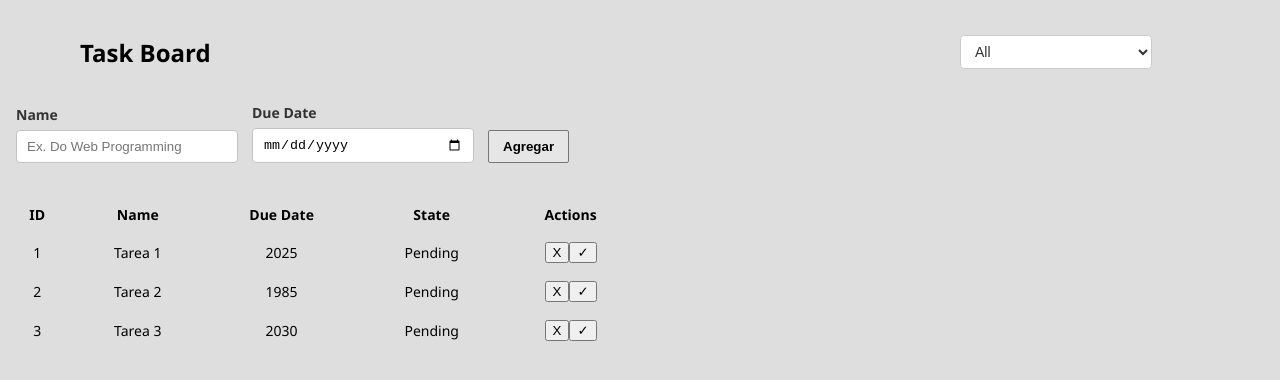
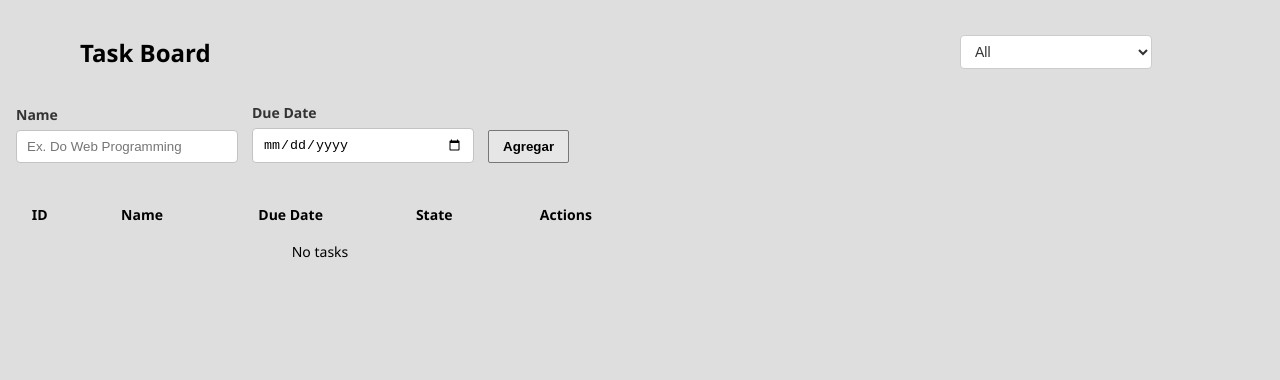
Before and after one commit to alejandrocald13/progra-web-25, a React (Vite) app: page / in a window 1280 px wide. Shown: the top 380 px of the page. Built offline with nearby package versions, Linux system fonts and the light colour scheme.

Commit message:
feat(storage): add save and load tasks from localStorage

```diff
--- a/src/App.jsx
+++ b/src/App.jsx
@@ -5,11 +5,12 @@ import Form from './Form'
 import Task from './Task'
 
 function App() {
-  const [tasks, setTasks] = useState([
-    Task.create(1, 'Tarea 1', '2025'),
-    Task.create(2, 'Tarea 2', '1985'),
-    Task.create(3, 'Tarea 3', '2030'),
-  ])
+  const [tasks, setTasks] = useState(() => {
+    const raw = localStorage.getItem('tasks')
+    if (!raw) return []
+    const parsed = JSON.parse(raw)
+    return parsed.map(t => Task.create(t.id, t.name, t.dueDate, t.state))
+  })
 
   const [filterOption, setFilterOption] = useState('all')
 
@@ -32,7 +33,13 @@ function App() {
       if (filterOption === 'pending') return !t.state
       if (filterOption === 'completed') return t.state
       return true
-    })
+  })
+
+  useEffect(() =>{
+
+    localStorage.setItem('tasks', JSON.stringify(tasks.map(t => t.jsonTask())))
+
+  }, [tasks])
 
   return (
     <>
```
